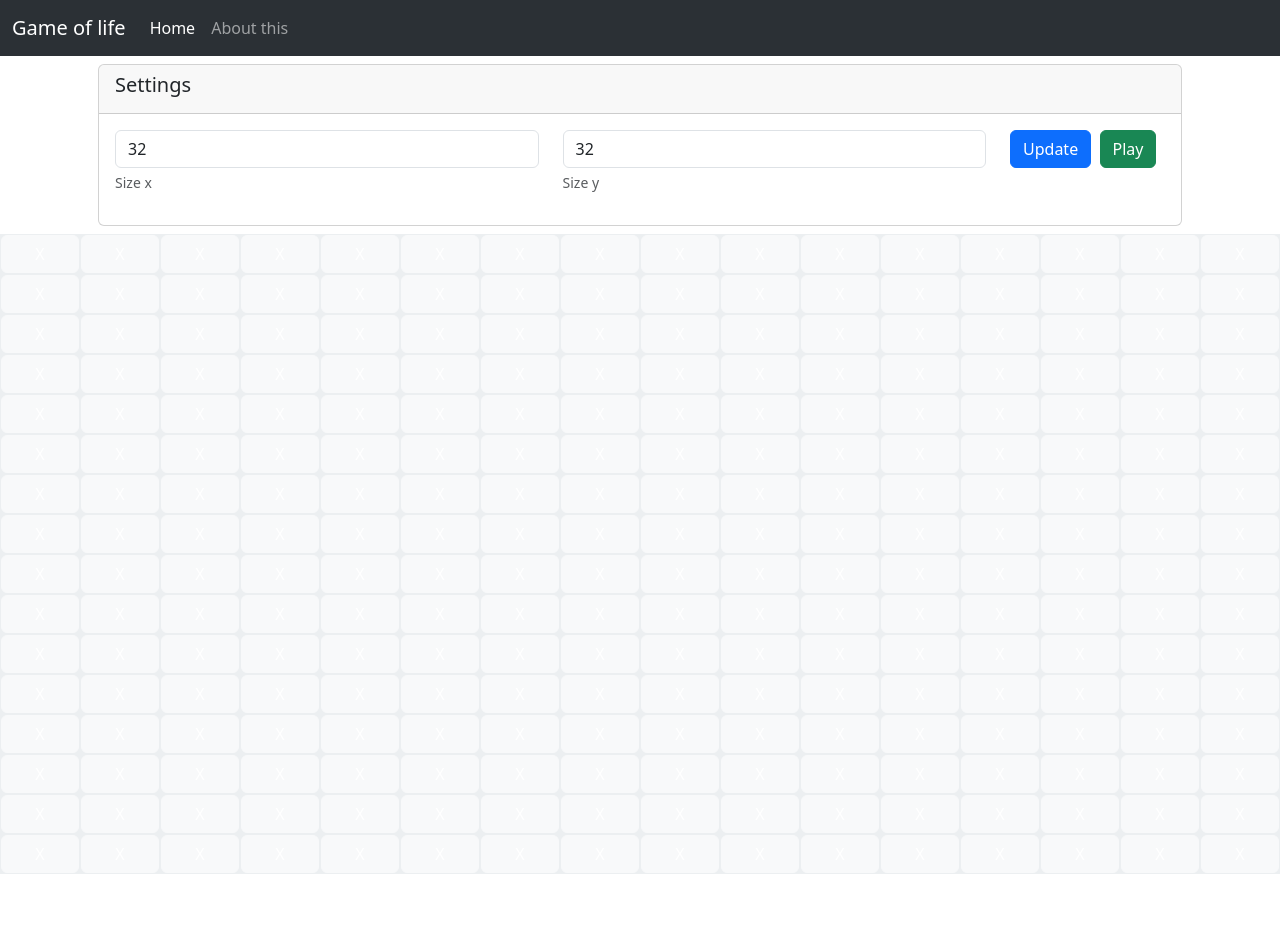
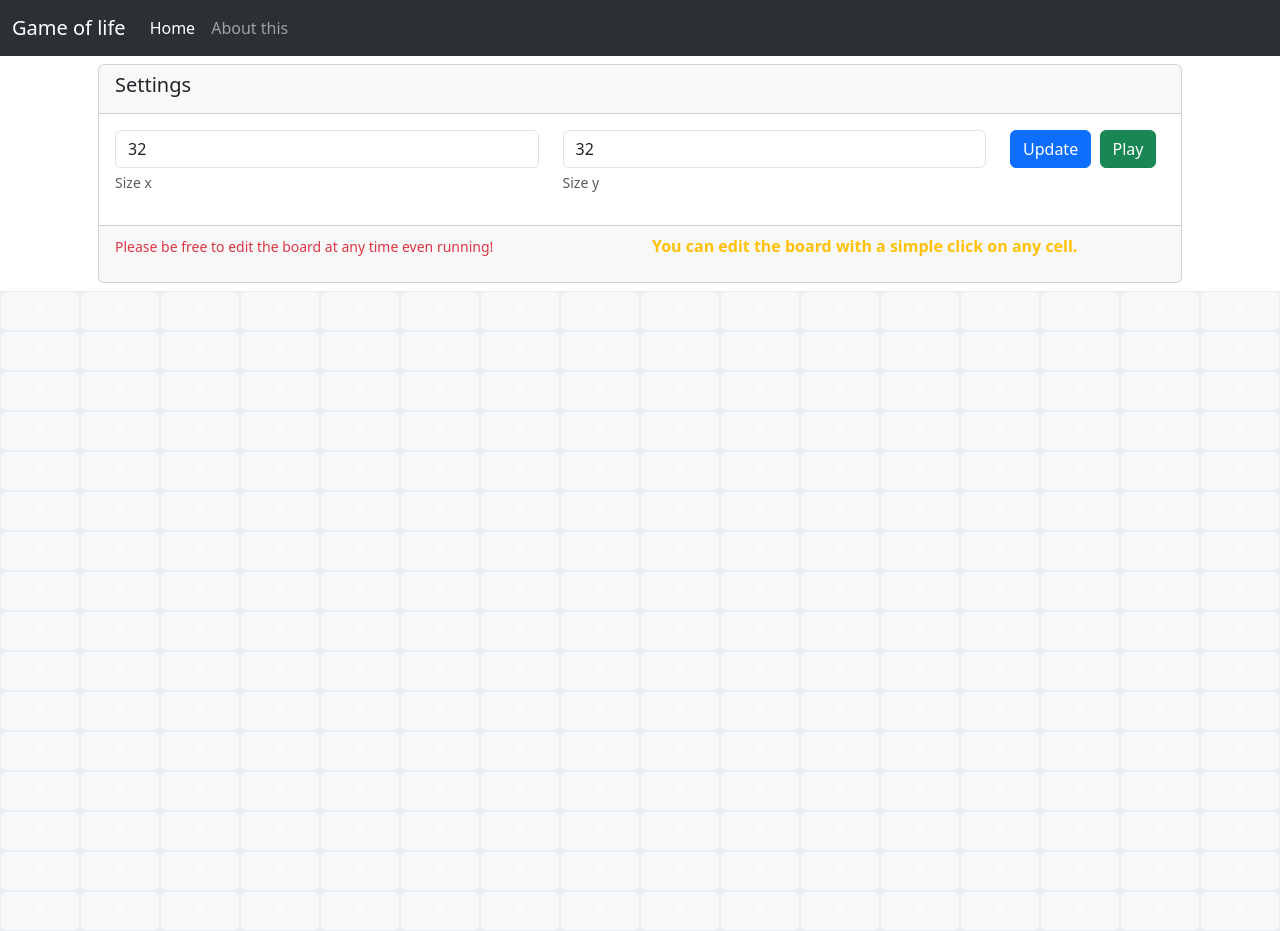
Before and after one commit to soymaxhs/game-of-life, a React (Create React App) app: page / in a window 1280 px wide. Before the commit the page ends 874 px from the top, so only its background shows below. Built offline with nearby package versions, Linux system fonts and the light colour scheme.

Commit message:
refactor: split code into modules

```diff
--- a/src/App.tsx
+++ b/src/App.tsx
@@ -1,6 +1,7 @@
 import React from 'react';
 import Nav from './components/Header/Nav';
 import Settings from './components/Settings/Form';
+import BoardGame from './components/Board/Game';
 
 import './assets/css/grid.css'
 
@@ -11,10 +12,7 @@ interface sizes {
 
 function App() {
   const [isPlaying, setIsPlaying] = React.useState<boolean>(false);
-  const [settings, setSettings] = React.useState<sizes>({
-    sizeX: 16,
-    sizeY: 16,
-  });
+  const [settings, setSettings] = React.useState<sizes>({ sizeX: 16, sizeY: 16, });
   const [matrix, setMatrix] = React.useState<Array<Array<boolean>>>();
 
   React.useEffect(() => {
@@ -27,12 +25,10 @@ function App() {
 
   const playGame = () => {
     setIsPlaying(true);
-    console.log('Running');
   }
 
   const stopGame = () => {
     setIsPlaying(false);
-    console.log('Stoping');
   }
 
   React.useEffect(() => {
@@ -40,7 +36,7 @@ function App() {
 
     if (isPlaying) {
       intervalId = setInterval(() => {
-        setMatrix(matrix?.map((r, iR) => r.map((c, iC) => {
+        isPlaying && setMatrix(matrix?.map((r, iR) => r.map((c, iC) => {
           const lCell = iR - 1 > 0 ? matrix[iR - 1][iC] : false;
           const rCell = iR + 1 < settings.sizeX ? matrix[iR + 1][iC] : false;
           const uCell = iC - 1 > 0 ? matrix[iR][iC - 1] : false;
@@ -70,7 +66,7 @@ function App() {
       }, 500);
     }
 
-    return ()=>{
+    return () => {
       intervalId !== null && clearInterval(intervalId);
     }
   }, [isPlaying, matrix, settings.sizeX, settings.sizeY]);
@@ -82,19 +78,7 @@ function App() {
       </header>
       <main>
         <Settings setSettings={setSettings} playGame={playGame} stopGame={stopGame} isPlaying={isPlaying}></Settings>
-        <div className='grid-board'>
-          {
-            matrix?.map((row, iRow) => <div className='grid-board-row' key={iRow}>
-              {row.map((col, iCol) => <div className='grid-board-col' key={iCol}>
-                <button className={'btn btn-grid ' + (col ? 'btn-dark' : 'btn-light')}
-                  onClick={() => {
-                    updateMatrix(iRow, iCol)
-                  }}
-                >{col ? 'O' : 'X'}</button>
-              </div>)}
-            </div>)
-          }
-        </div>
+        <BoardGame matrix={matrix} updateMatrix={updateMatrix}></BoardGame>
       </main>
     </>
   );
--- /dev/null
+++ b/src/components/Board/Game.tsx
@@ -0,0 +1,24 @@
+import React from "react";
+
+interface gameProps {
+    matrix: Array<Array<boolean>> | undefined,
+    updateMatrix: Function
+}
+
+const Game = (props:gameProps) => {
+    return (<div className='grid-board'>
+        {
+            props.matrix?.map((row, iRow) => <div className='grid-board-row' key={iRow}>
+                {row.map((col, iCol) => <div className='grid-board-col' key={iCol}>
+                    <button className={'btn btn-grid ' + (col ? 'btn-dark' : 'btn-light')}
+                        onClick={() => {
+                            props.updateMatrix(iRow, iCol)
+                        }}
+                    >{col ? 'O' : 'X'}</button>
+                </div>)}
+            </div>)
+        }
+    </div>);
+}
+
+export default Game;
--- a/src/components/Settings/Form.tsx
+++ b/src/components/Settings/Form.tsx
@@ -50,6 +50,16 @@ function Form(props: settings) {
                         </div>
                     </form>
                 </div>
+                <div className='card-footer'>
+                    <div className='row'>
+                        <div className='col'>
+                            <p className='text-danger'><small>Please be free to edit the board at any time even running!</small></p>
+                        </div>
+                        <div className='col'>
+                            <p className='text-warning'><strong>You can edit the board with a simple click on any cell.</strong></p>
+                        </div>
+                    </div>
+                </div>
             </div>
         </section>
     );
```
